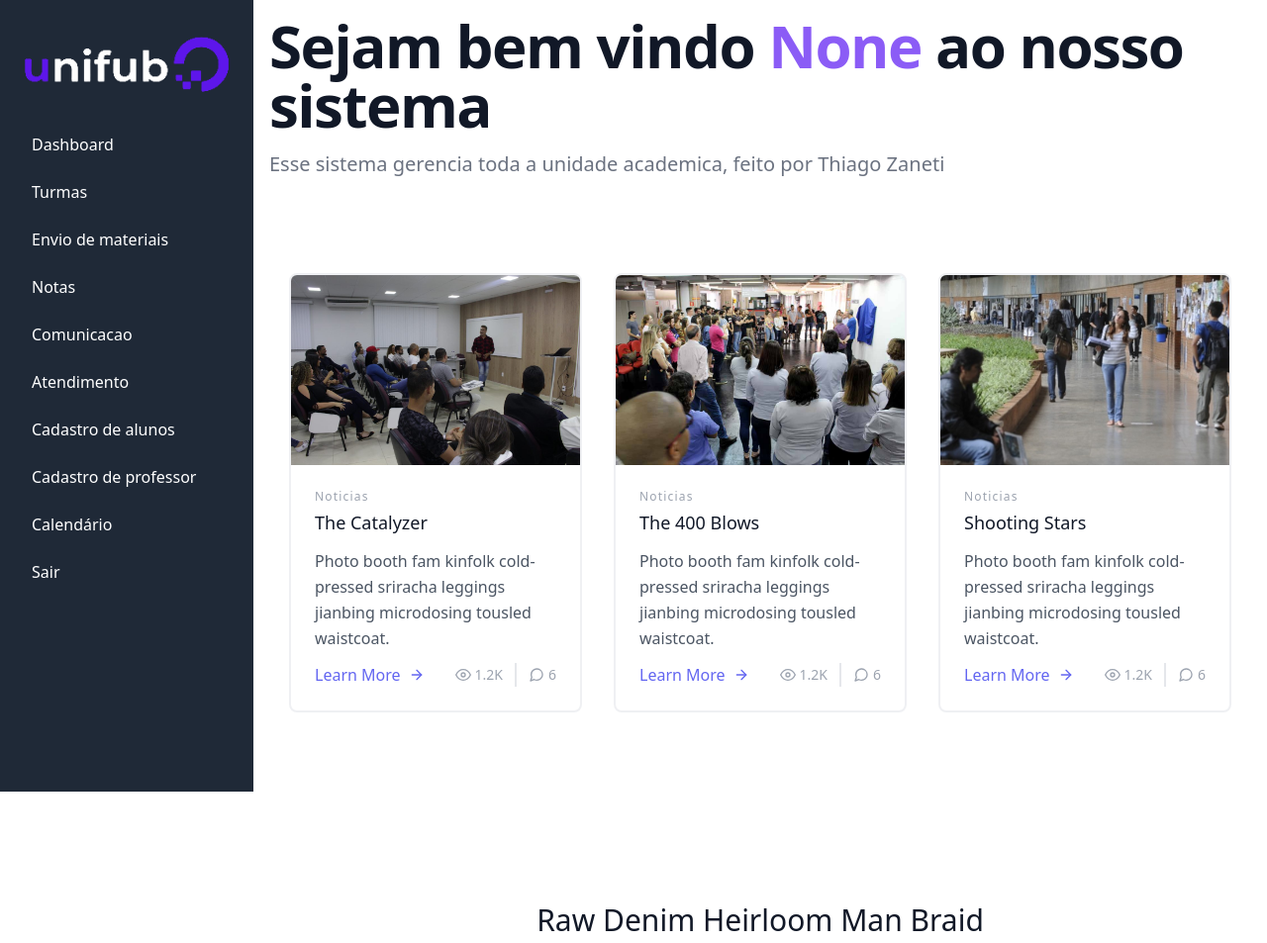
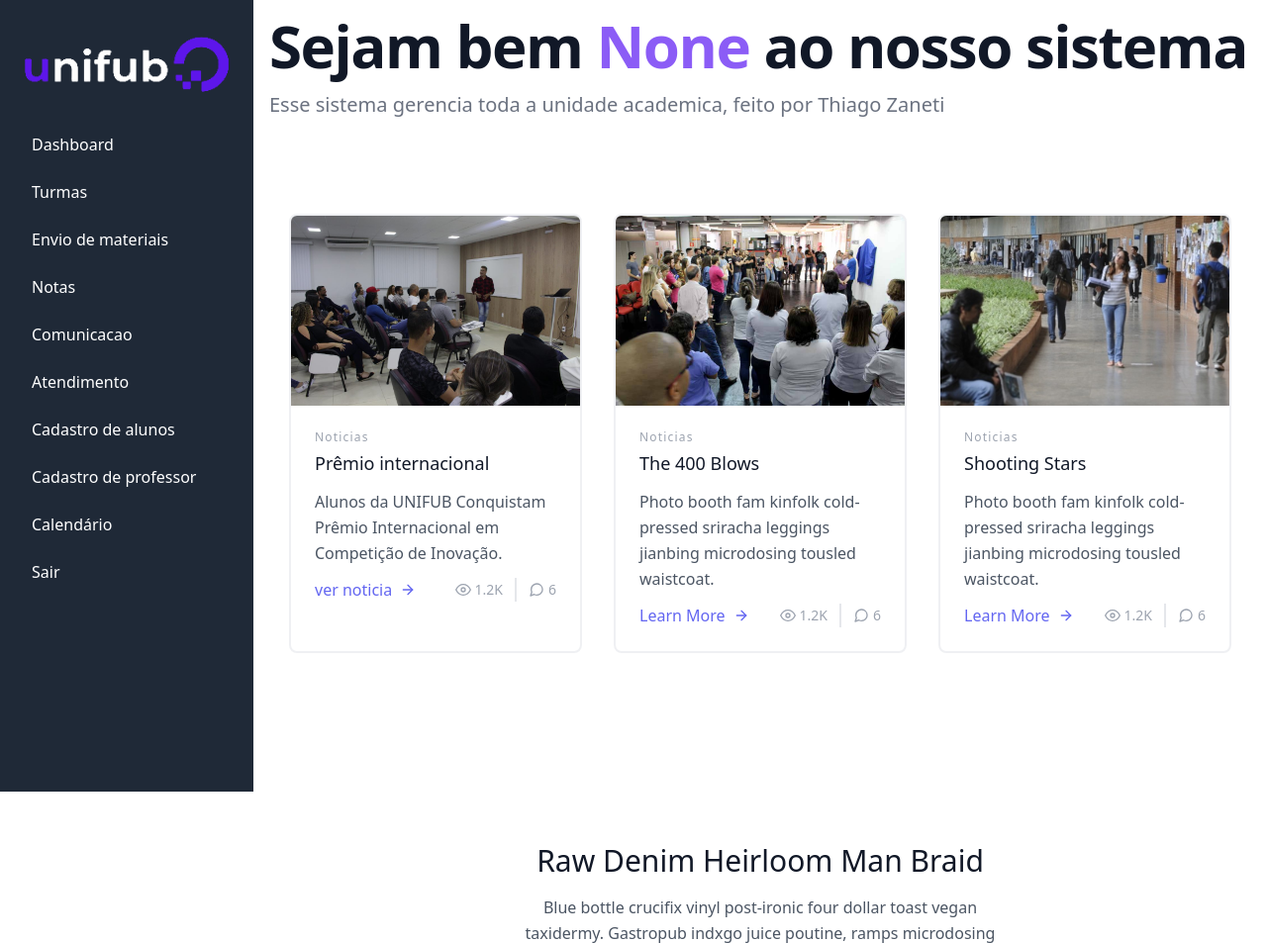
Before and after one commit to thiagozaneti/unifub-Sistema-flask-main, a Flask app: page /dsProfessor in a window 1280 px wide. Shown: the top 953 px of the page at 99% size. Run offline with Flask 3, Linux system fonts and the light colour scheme; the visitor is signed in with stand-in values (Sample User, id 1); some libraries are stand-ins or nearby versions.

Commit message:
commit na escola 01-09

```diff
--- a/templates/dsProf.html
+++ b/templates/dsProf.html
@@ -12,7 +12,7 @@
   {% block DSbaseProf %}
   <div  class="p-4 sm:ml-64" >
 
-    <h1 class="mb-4 text-4xl font-extrabold leading-none tracking-tight text-gray-900 md:text-5xl lg:text-6xl ">Sejam bem vindo <span class="text-violet-500">{{name}}</span> ao nosso sistema</h1>
+    <h1 class="mb-4 text-4xl font-extrabold leading-none tracking-tight text-gray-900 md:text-5xl lg:text-6xl ">Sejam bem  <span class="text-violet-500">{{name}}</span> ao nosso sistema</h1>
       <p class="text-lg font-normal text-gray-500 lg:text-xl dark:text-gray-400">Esse sistema gerencia toda a unidade academica, feito por Thiago Zaneti</p>
       <section class="text-gray-600 body-font">
         <div class="container px-5 py-24 mx-auto">
@@ -22,10 +22,10 @@
                 <img class="lg:h-48 md:h-36 w-full object-cover object-center" src="/static/img/FASU-AULA-INAUGURAL-27-1024x683.jpg" alt="blog">
                 <div class="p-6">
                   <h2 class="tracking-widest text-xs title-font font-medium text-gray-400 mb-1">Noticias</h2>
-                  <h1 class="title-font text-lg font-medium text-gray-900 mb-3">The Catalyzer</h1>
-                  <p class="leading-relaxed mb-3">Photo booth fam kinfolk cold-pressed sriracha leggings jianbing microdosing tousled waistcoat.</p>
+                  <h1 class="title-font text-lg font-medium text-gray-900 mb-3">Prêmio internacional</h1>
+                  <p class="leading-relaxed mb-3">Alunos da UNIFUB Conquistam Prêmio Internacional em Competição de Inovação.</p>
                   <div class="flex items-center flex-wrap ">
-                    <a class="text-indigo-500 inline-flex items-center md:mb-2 lg:mb-0">Learn More
+                    <a class="text-indigo-500 inline-flex items-center md:mb-2 lg:mb-0">ver noticia
                       <svg class="w-4 h-4 ml-2" viewBox="0 0 24 24" stroke="currentColor" stroke-width="2" fill="none" stroke-linecap="round" stroke-linejoin="round">
                         <path d="M5 12h14"></path>
                         <path d="M12 5l7 7-7 7"></path>
```
